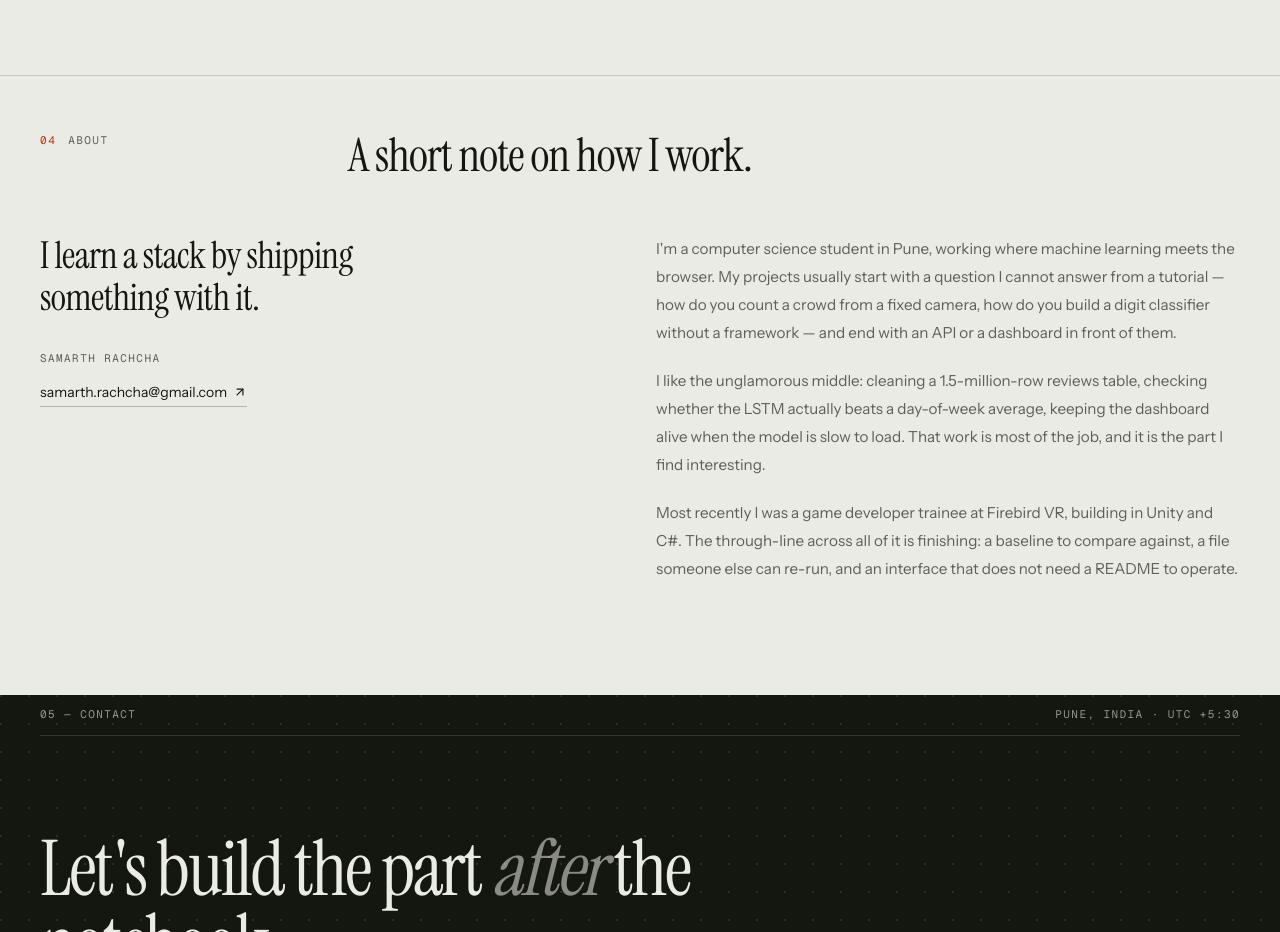
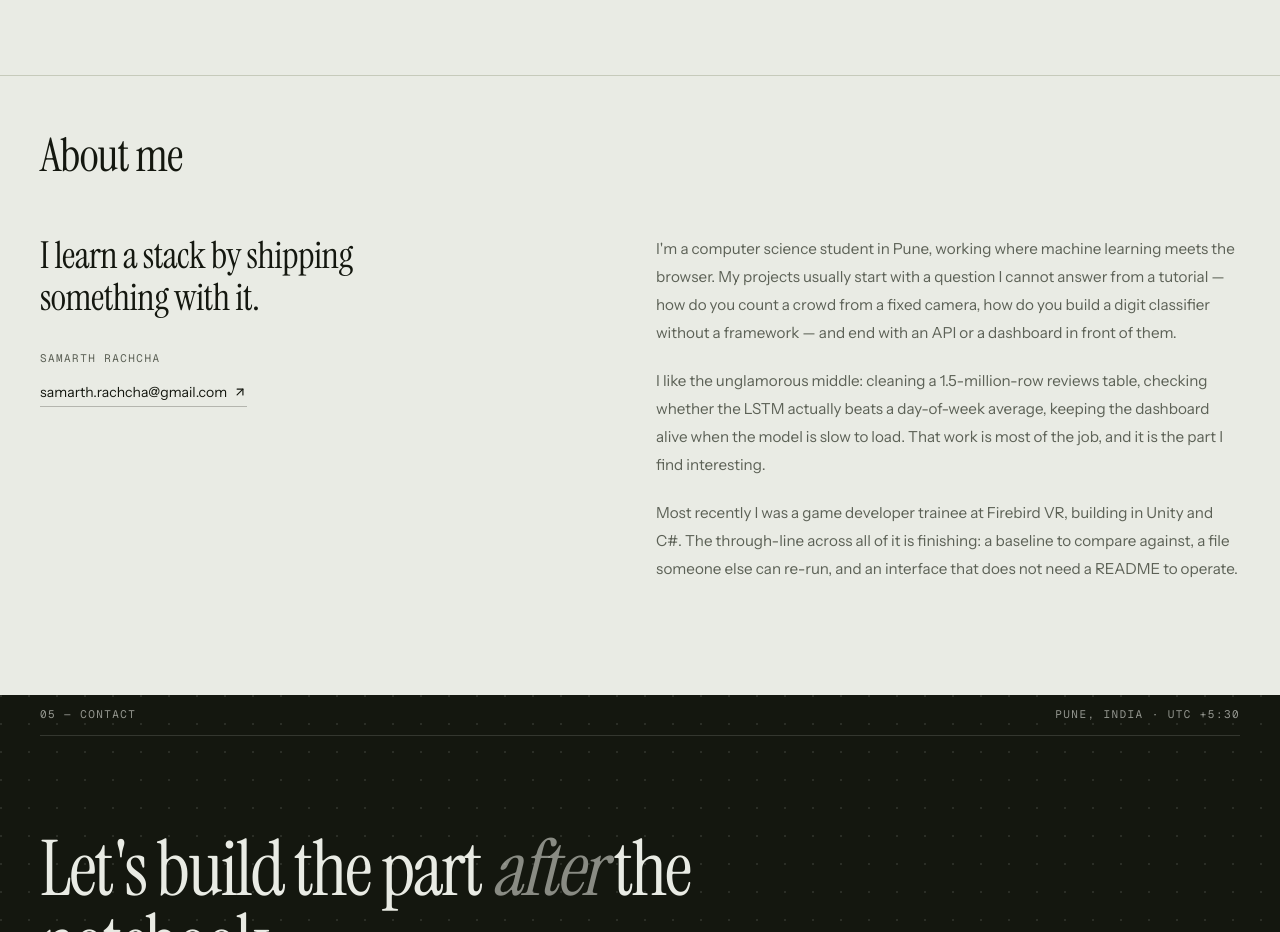
Before and after one commit to SamarthRachcha/Portfolio, a Next.js app: page / in a window 1280 px wide. Shown: the part 3440-4372 px from the top of the page. Built offline with nearby package versions, Linux system fonts and the light colour scheme.

Commit message:
Simplify the about section header

```diff
--- a/components/about.tsx
+++ b/components/about.tsx
@@ -5,12 +5,7 @@ import { EMAIL } from "@/lib/projects";
 
 export function About() {
   return (
-    <Section
-      id="about"
-      index="04"
-      label="About"
-      title="A short note on how I work."
-    >
+    <Section id="about" title="About me">
       <div className="grid gap-12 md:grid-cols-12 md:gap-8">
         <Reveal className="md:col-span-5">
           <p className="font-serif text-[clamp(1.7rem,2.9vw,2.4rem)] leading-[1.12] tracking-[-0.015em] text-balance">
```
